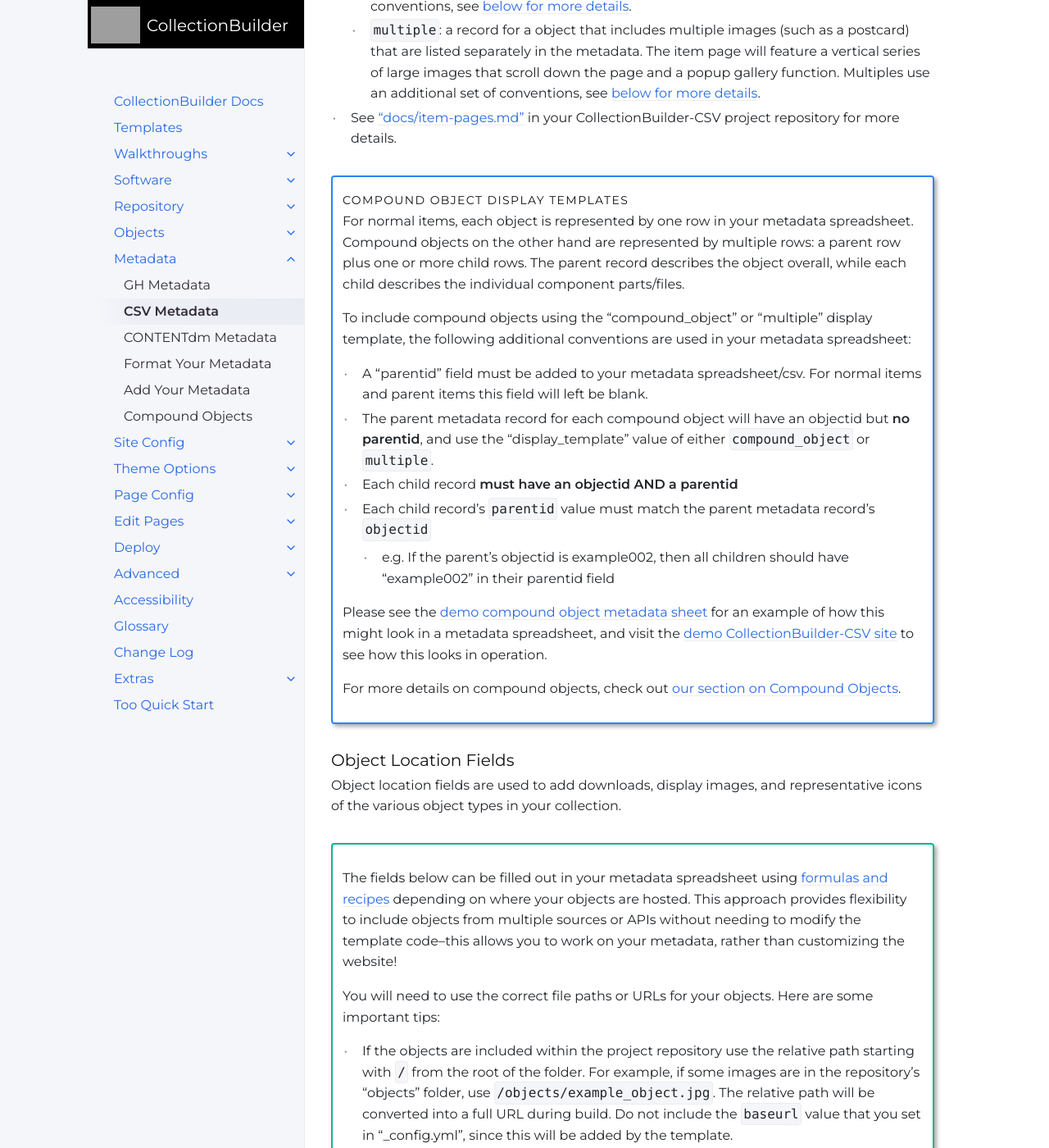
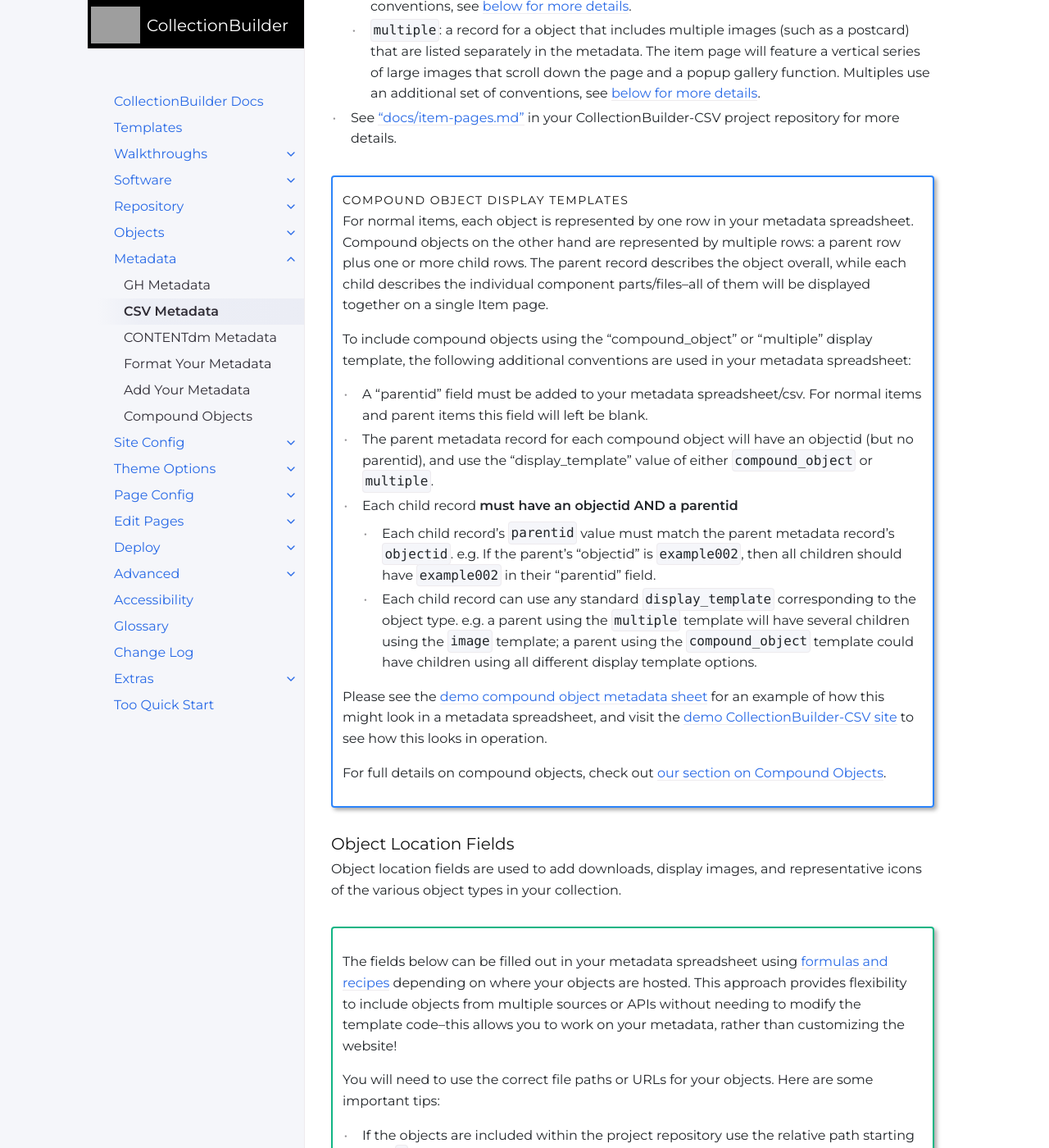
Before and after one commit to CollectionBuilder/cb-docs, a Jekyll site: the page built from docs/metadata/csv_metadata.md, in a window 1280 px wide and 1400 px high, scrolled down 2034 px. Shown: the whole window at 82% size. Built offline with Jekyll 4.4.1, drawn with Linux system fonts in a browser that asks for light colours; comment, search, counter and statistics services are not loaded.

Commit message:
clarify compound object note more

```diff
--- a/docs/metadata/csv_metadata.md
+++ b/docs/metadata/csv_metadata.md
@@ -66,19 +66,19 @@ Setting the template enables a great deal of flexibility and simplifies customiz
 
 For normal items, each object is represented by one row in your metadata spreadsheet.
 Compound objects on the other hand are represented by multiple rows: a parent row plus one or more child rows.
-The parent record describes the object overall, while each child describes the individual component parts/files.
+The parent record describes the object overall, while each child describes the individual component parts/files--all of them will be displayed together on a single Item page.
 
 To include compound objects using the "compound_object" or "multiple" display template, the following additional conventions are used in your metadata spreadsheet:
 
 - A "parentid" field must be added to your metadata spreadsheet/csv. For normal items and parent items this field will left be blank.
-- The parent metadata record for each compound object will have an objectid but **no parentid**, and use the "display_template" value of either `compound_object` or `multiple`.
+- The parent metadata record for each compound object will have an objectid (but no parentid), and use the "display_template" value of either `compound_object` or `multiple`.
 - Each child record **must have an objectid AND a parentid**
-- Each child record's `parentid` value must match the parent metadata record's `objectid`
-    - e.g. If the parent's objectid is example002, then all children should have "example002" in their parentid field
+    - Each child record's `parentid` value must match the parent metadata record's `objectid`. e.g. If the parent's "objectid" is `example002`, then all children should have `example002` in their "parentid" field.
+    - Each child record can use any standard `display_template` corresponding to the object type. e.g. a parent using the `multiple` template will have several children using the `image` template; a parent using the `compound_object` template could have children using all different display template options.
 
 Please see the [demo compound object metadata sheet](https://docs.google.com/spreadsheets/d/1UNwl02r3fB-ybiKqb3SY4K30Tf4_rY_NOv5_o5WtVoY/edit?usp=sharing) for an example of how this might look in a metadata spreadsheet, and visit the [demo CollectionBuilder-CSV site](https://compound-1lqv.onrender.com/) to see how this looks in operation.
 
-For more details on compound objects, check out [our section on Compound Objects]({{ '/docs/metadata/compound-objects/' | relative_url }}).
+For full details on compound objects, check out [our section on Compound Objects]({{ '/docs/metadata/compound-objects/' | relative_url }}).
 
 </div>
 
```
